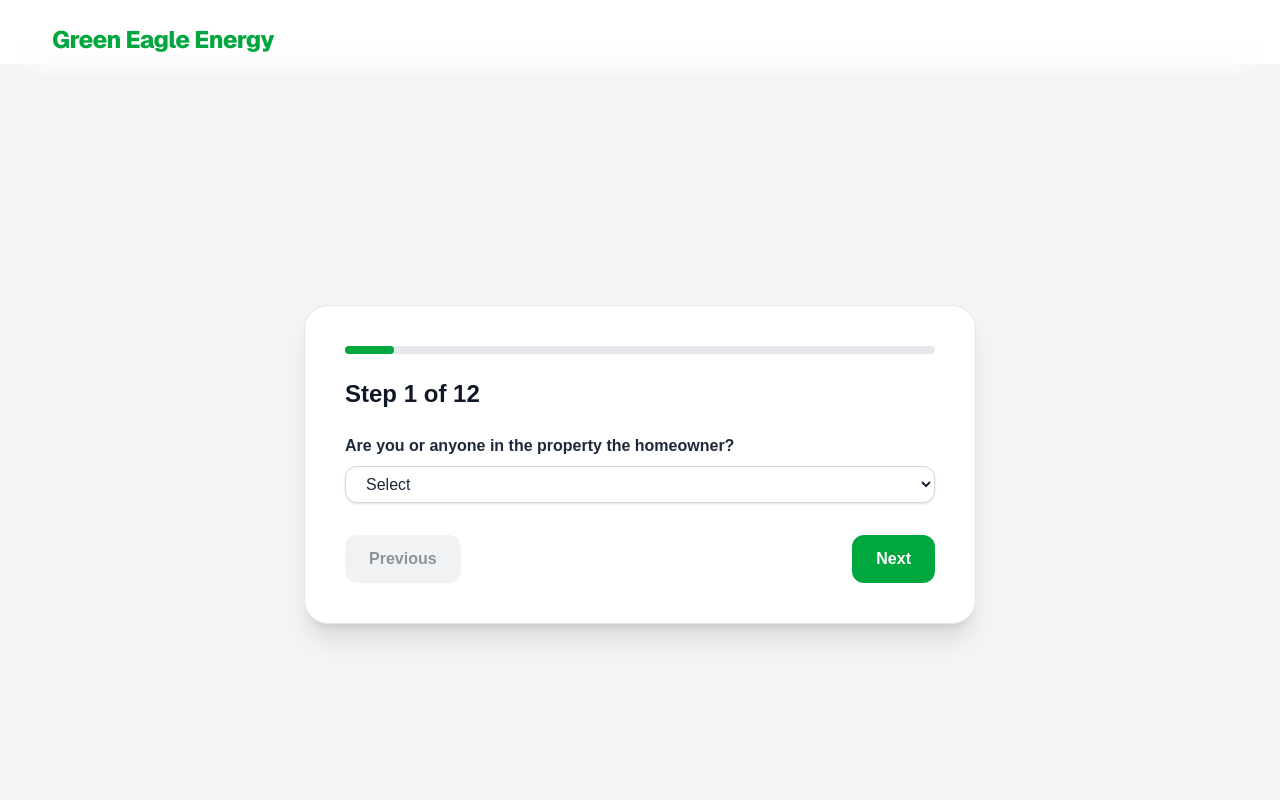
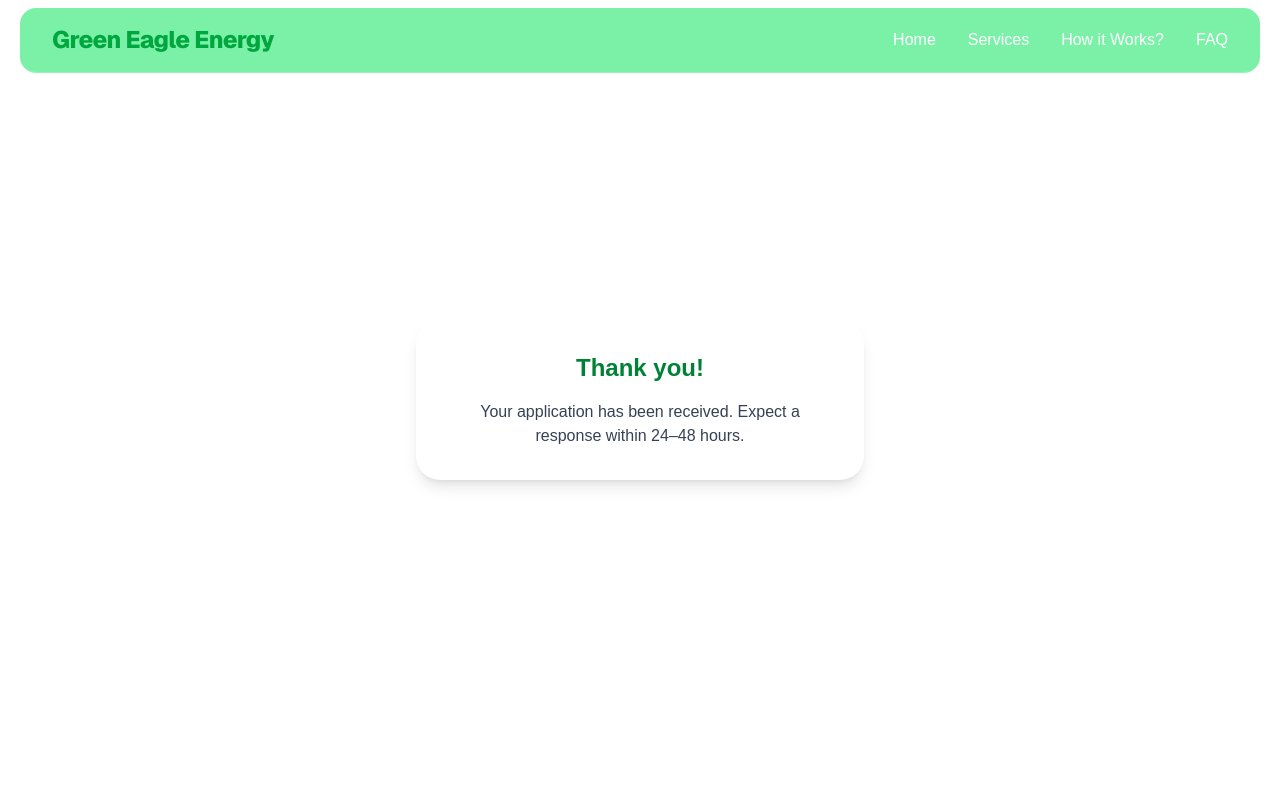
Before and after one commit to alnayeem01/green-eagle-energy, a Next.js app: page /form in a window 1280 px wide. Shown: the top 800 px of the page. Built offline with nearby package versions, Linux system fonts and the light colour scheme.

Commit message:
chagned nav bar adn added navigation

```diff
--- a/src/app/form/page.tsx
+++ b/src/app/form/page.tsx
@@ -95,6 +95,14 @@ const Page = () => {
   }
 
   const handleSubmit = async () => {
+    setError('') // clear any previous errors
+
+    // ✅ Consent validation
+    if (!formData.consent) {
+      setError('You must agree to data processing before submitting.')
+      return
+    }
+
     try {
       const payload = new FormData()
       Object.entries(formData).forEach(([k, v]) => {
@@ -104,10 +112,9 @@ const Page = () => {
           payload.append(k, String(v))
         }
       })
-      // https://formspree.io/f/mzzkdgjo
 
       const res = await axios.post('https://formspree.io/f/mzzkdgjo', payload, {
-        headers: { 'Accept': 'application/json' },
+        headers: { Accept: 'application/json' },
       })
 
       if (res.status === 200) setSubmitted(true)
@@ -121,6 +128,7 @@ const Page = () => {
       }
     }
   }
+
 
   const inputBase =
     'w-full px-4 py-2 border border-gray-300 rounded-xl shadow-sm focus:ring-2 focus:ring-green-500 focus:outline-none transition text-gray-800'
@@ -367,6 +375,20 @@ const Page = () => {
               }
               className={inputBase}
             />
+            <label className="flex items-start gap-2 mt-4">
+              <input
+                type="checkbox"
+                required
+                onChange={(e) => handleChange("consent", e.target.checked)}
+              />
+              <span className="text-xs text-gray-600 leading-tight">
+                I consent to my data (including uploaded files) being processed for eligibility assessment, in line with the{" "}
+                <a href="/privacy" target="_blank" className="underline text-green-700 hover:text-green-800">
+                  Privacy Policy
+                </a>.
+              </span>
+            </label>
+
           </>
         )
       default:
@@ -374,11 +396,11 @@ const Page = () => {
     }
   }
 
-  if (submitted)
+  if (!submitted)
     return (
       <>
         <MyNavbar />
-        <section className="min-h-screen flex flex-col items-center justify-center bg-gray-100 px-4">
+        <section className="min-h-screen flex flex-col items-center justify-center bg-black/200 px-4">
           <div className="bg-white p-8 rounded-3xl shadow-lg text-center max-w-md w-full">
             <h2 className="text-2xl font-bold text-green-700 mb-4">
               Thank you!
@@ -398,7 +420,7 @@ const Page = () => {
   return (
     <>
       <MyNavbar />
-      <main className="min-h-screen bg-gray-100 flex items-center justify-center px-4 py-10 mt-16">
+      <main className="min-h-screen bg-black/500 flex items-center justify-center px-4 py-10 mt-16">
         <div className="w-full max-w-2xl bg-white rounded-3xl shadow-xl p-8 sm:p-10 border border-gray-200">
           {/* Progress */}
           <div className="w-full bg-gray-200 h-2 rounded-full mb-6">
--- a/src/app/globals.css
+++ b/src/app/globals.css
@@ -49,3 +49,7 @@ body {
   z-index: 10;   /* ensure text is above background */
   text-align: center; /* optional centering */
 }
+
+html {
+  scroll-behavior: smooth;
+}
--- a/src/app/page.tsx
+++ b/src/app/page.tsx
@@ -13,6 +13,7 @@ const page = () => {
     <>
       <MyNavbar />
       <section
+
         id="hero"
         className="relative bg-gray-900  h-screen flex items-center justify-center px-6"
       >
--- a/src/components/FAQ.tsx
+++ b/src/components/FAQ.tsx
@@ -33,7 +33,7 @@ export default function FAQ() {
 }
 
   return (
-    <section className="bg-white py-16 px-6">
+    <section id='FAQ' className="bg-white py-16 px-6">
       <div className="max-w-5xl mx-auto text-center mb-12">
         <h2 className="text-3xl md:text-4xl font-bold text-black mb-4">Got Questions?<span className='text-green-600 m-3'>We Got Answers!</span> </h2>
         <p className="text-gray-700 text-lg md:text-xl">
--- a/src/components/HowItWorks.tsx
+++ b/src/components/HowItWorks.tsx
@@ -20,7 +20,7 @@ export default function HowItWorks() {
     ]
 
     return (
-        <section className="bg-gray-50 py-20 px-6">
+        <section id='howItWorks' className="bg-gray-50 py-20 px-6">
             <div className="max-w-5xl mx-auto text-center mb-16">
                 <h2 className="text-3xl md:text-4xl font-bold text-black mb-4">How It Works</h2>
                 <p className="text-gray-700 text-lg md:text-xl">
--- a/src/components/MyNavbar.tsx
+++ b/src/components/MyNavbar.tsx
@@ -1,12 +1,13 @@
 'use client'
+import Link from "next/link";
 import { useState } from "react";
 
 const Navbar = () => {
   const [isOpen, setIsOpen] = useState(false);
 
   return (
-    <nav className=" fixed top-2  left-5 right-5 z-50 backdrop-blur-md bg-white/10 border-b border-white/20 rounded-2xl">
-      <div className="max-w-7xl mx-auto px-4 sm:px-6 lg:px-8 flex justify-between items-center h-16">
+    <nav className=" fixed top-2  left-5 right-5 z-50 bg-green-300  border-b border-white/20 rounded-2xl">
+      <div className="max-w-7xl mx-auto px-4 md:px-6 lg:px-8 flex justify-between items-center h-16">
         {/* Logo */}
         <h1 className="text-xl md:text-2xl font-extrabold text-green-600 tracking-tight font-sans">
           Green Eagle Energy
@@ -14,10 +15,10 @@ const Navbar = () => {
 
         {/* Desktop Links */}
         <ul className="hidden md:flex space-x-8 text-white font-medium">
-          <li><a href="#home" className="hover:text-green-300 transition">Home</a></li>
-          <li><a href="#about" className="hover:text-green-300 transition">About</a></li>
-          <li><a href="#projects" className="hover:text-green-300 transition">Projects</a></li>
-          <li><a href="#contact" className="hover:text-green-300 transition">Contact</a></li>
+          <li><Link href="/#home" className="hover:text-black transition">Home</Link></li>
+          <li><Link href="/#Services" className="hover:text-black transition">Services</Link></li>
+          <li><Link href="/#howItWorks" className="hover:text-black transition">How it Works?</Link></li>
+          <li><Link href="/#FAQ" className="hover:text-black transition">FAQ</Link></li>
         </ul>
 
         {/* Mobile Menu Button */}
@@ -31,7 +32,7 @@ const Navbar = () => {
 
       {/* Mobile Dropdown */}
       {isOpen && (
-        <div className="md:hidden backdrop-blur-lg bg-white/10 border-t border-white/20">
+        <div className="md:hidden  bg-white/10 border-t border-white/20">
           <ul className="flex flex-col space-y-4 p-4 text-white font-medium">
             <li><a href="#home" onClick={() => setIsOpen(false)} className="hover:text-green-300">Home</a></li>
             <li><a href="#about" onClick={() => setIsOpen(false)} className="hover:text-green-300">About</a></li>
--- a/src/components/Services.tsx
+++ b/src/components/Services.tsx
@@ -23,7 +23,7 @@ export default function Services() {
   ]
 
   return (
-    <section className="bg-gray-50 py-16 border-gray-200 border-b px-6">
+    <section id='Services' className="bg-gray-50 py-16 border-gray-200 border-b px-6">
       <div className="max-w-5xl mx-auto text-center mb-12">
         <h2 className="text-3xl md:text-4xl font-bold text-black mb-4">Our Services</h2>
         <p className="text-gray-700 text-lg md:text-xl">
```
